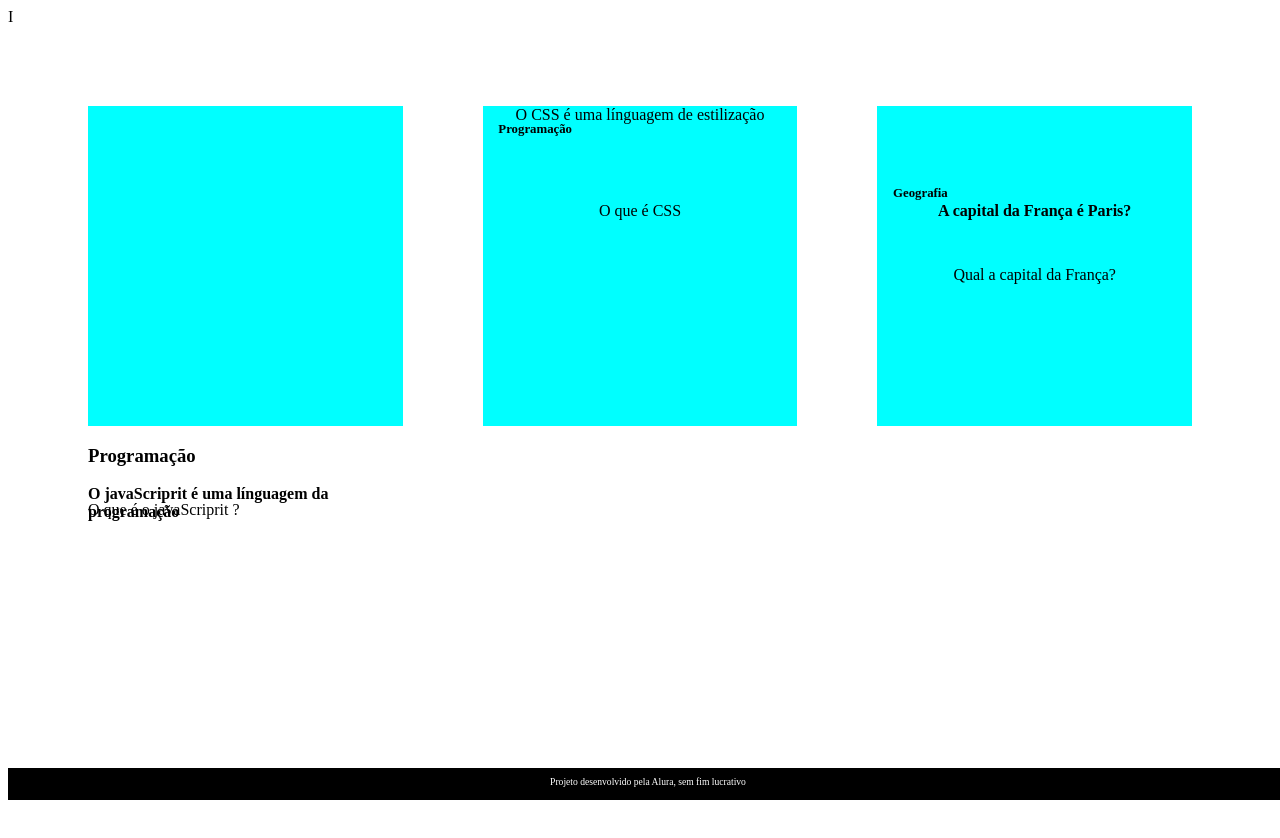
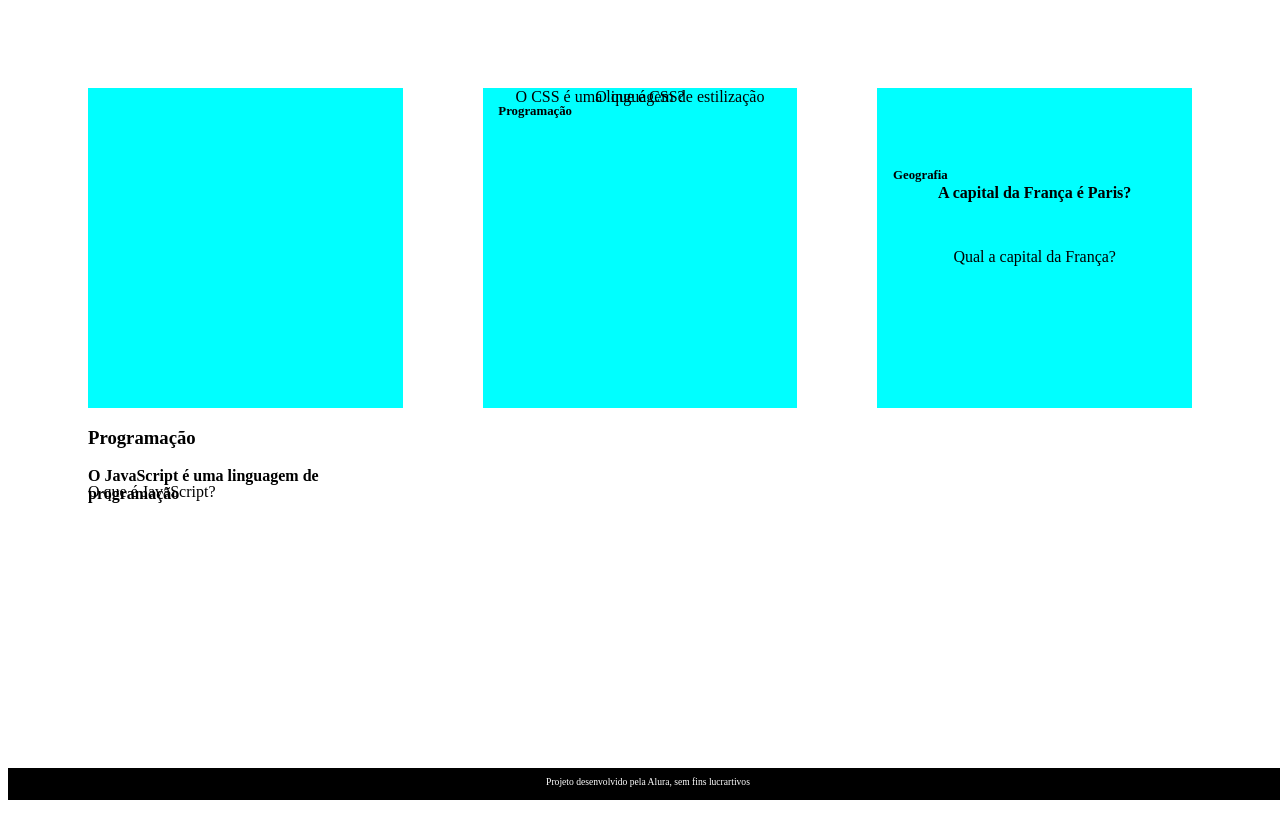
Before and after one commit to Jaine0/projeto, a plain HTML site: page index.html in a window 1280 px wide. Shown: the top 838 px of the page. Drawn offline with Linux system fonts and the light colour scheme; files that its build step writes are made by us from their sources.

Commit message:
Update index.html

```diff
--- a/index.html
+++ b/index.html
@@ -3,38 +3,48 @@
 <head>
     <meta charset="UTF-8">
     <meta name="viewport" content="width=device-width, initial-scale=1.0">
-    <link rel="stylesheet" href="assets/style.css">
+    <link rel="stylesheet" href="Pasta/style.css">
     <title>Flashcard</title>
 </head>
 <body>
-    I<main>
+    <main>
         <section id="container">
+            <!--<article class="cartao">
+                <div class="cartao_conteudo">
+                <h3>Programação</h3>
+                <div class="cartao_conteudo_pergunta">
+                    <p>O que é JavaScript?</p>
+                </div>
+                <div class="cartao_conteudo_resposta">
+                    <p>O JavaScript é uma linguagem de programação</p>
+                </div>
+            </article>-->
             <article class="cartao">
                 <div class="cartao_conteudo"></div>
                 <h3>Programação</h3>
                 <div class="cartao_conteudo_pergunta">
-            <p>O que é o javaScriprit ?</p>
+                    <p>O que é JavaScript?</p>
                 </div>
                 <div class="cartao_conteudo_resposta">
-            <p>O javaScriprit é uma línguagem da programação </p>
+                    <p>O JavaScript é uma linguagem de programação</p>
                 </div>
             </article>
             <article class="cartao">
                 <div class="cartao_conteudo">
-            <h3> Programação </h3>
+                    <h3>Programação</h3>
                     <div class="cartao_conteudo_pergunta">
-              <p> O que é CSS </p>
+                        O que é CSS?
                     </div>
                     <div class="cartao_conteudo_resposta">
-                O CSS é uma línguagem de estilização
+                        O CSS é uma linguagem de estilização
                     </div>
                 </div>
             </article>
             <article class="cartao">
-<div class="cartao_conteudo" >
+                <div class="cartao_conteudo">
                     <h3>Geografia</h3>
                     <div class="cartao_conteudo_pergunta">
-    <p> Qual a capital da França?</p>
+                        <p>Qual a capital da França?</p>
                     </div>
                     <div class="cartao_conteudo_resposta">
                         <p> A capital da França é Paris?</p>
@@ -42,9 +52,9 @@
                 </div>
             </article>
         </section>
+    </main>
     <footer>
-        <p>Projeto desenvolvido pela Alura, sem fim lucrativo</p>
+        <p>Projeto desenvolvido pela Alura, sem fins lucrartivos </p>
     </footer>
-</main>
 </body>
 </html>
```
Lines whose indentation alone changed are shown as unchanged.
